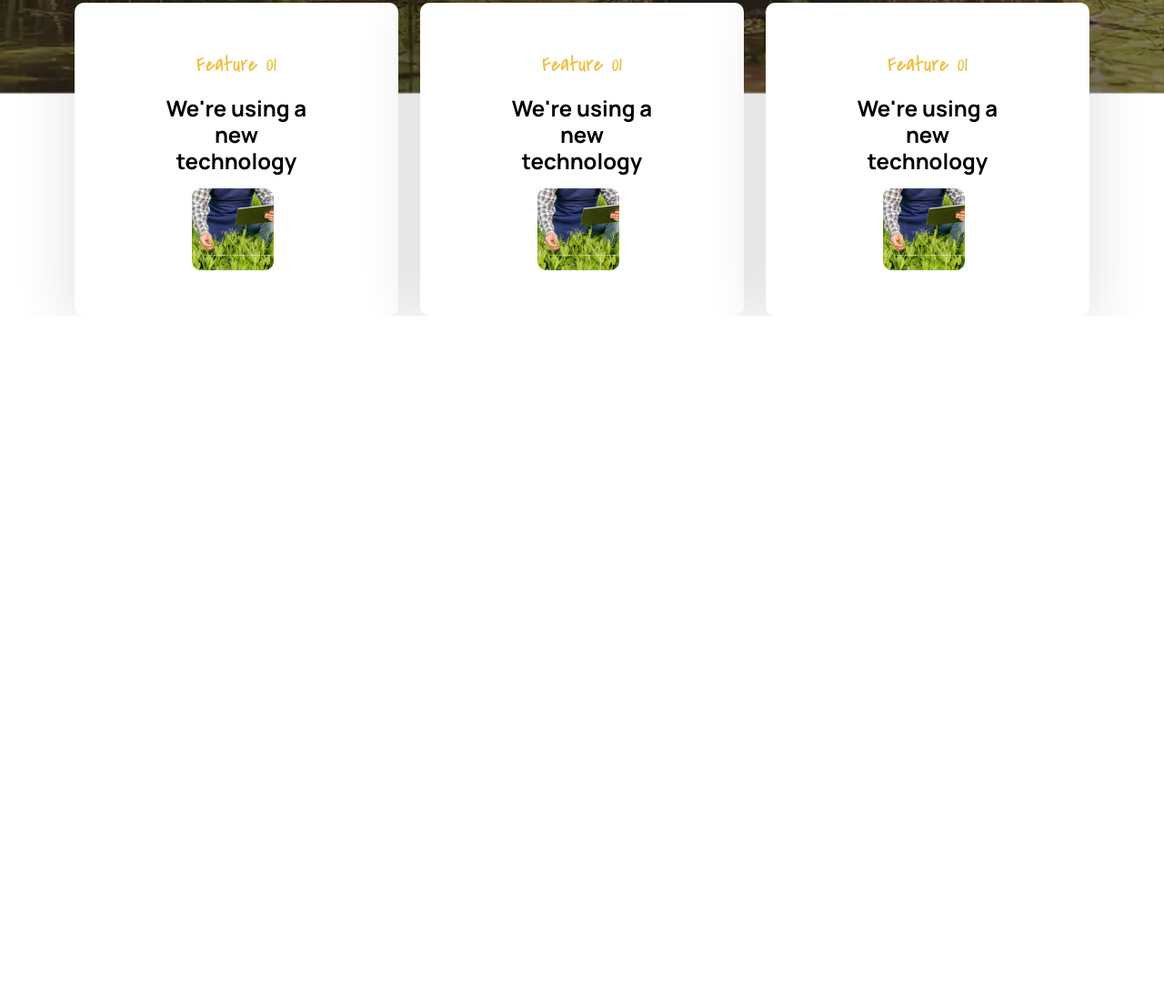
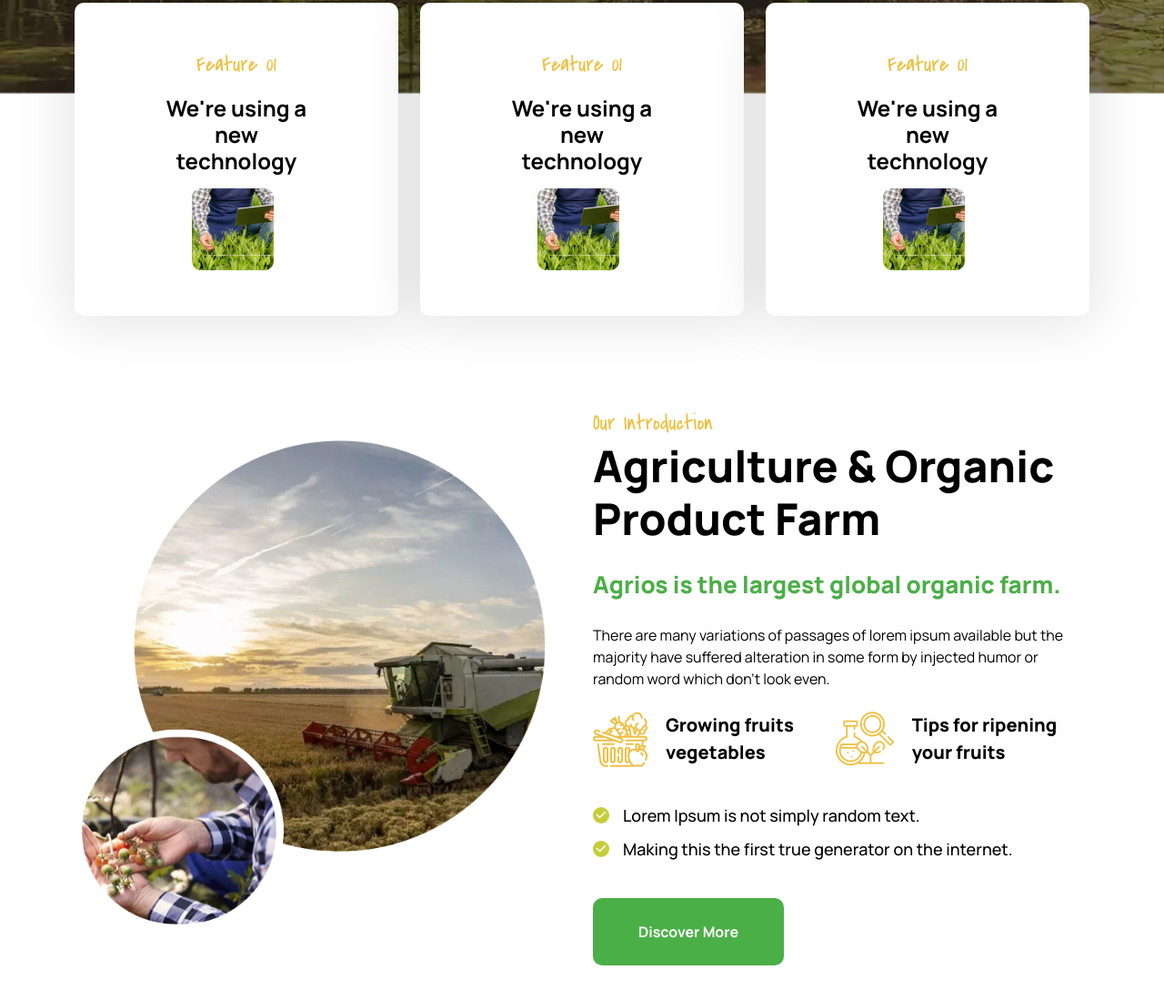
Before and after one commit to mr-sabya/agrios-farming-website, a plain HTML site: page index.html in a window 1280 px wide. Shown: the part 1157-2256 px from the top of the page at 91% size. Before the commit the page ends 1504 px from the top, so only its background shows below. Drawn offline with Linux system fonts and the light colour scheme.

Commit message:
intro section

```diff
--- a/assets/css/style.css
+++ b/assets/css/style.css
@@ -44,6 +44,11 @@ p{
     font-size: 24px;
 }
 
+.sub-title{
+    font-size: 48px;
+    font-weight: 800;
+}
+
 .primary-btn{
     background: #4BAF47;
     padding: 25px 50px;
@@ -52,6 +57,10 @@ p{
     border: none;
     outline: none;
     font-weight: bold;
+}
+
+section{
+    padding: 100px 0;
 }
 
 
@@ -163,14 +172,12 @@ p{
 .navbar .navbar-nav{
     display: flex;
     flex-direction: row;
-
+    gap: 30px;
 }
 
-.navbar .navbar-nav .nav-item{
-    padding-left: 30px;
-}
 .navbar .navbar-nav .dropdown{
-    padding: 0 30px;
+    /* padding: 0 30px; */
+    padding-right: 30px;
     cursor: pointer;
 }
 
@@ -306,3 +313,55 @@ margin-top: -100px;
     font-weight: bold;
 }
 /* feature section end */
+
+/* introduction section start */
+.intro .text-green{
+    color: #4BAF47;
+    font-size: 26px;
+    font-weight: 800;
+}
+
+.intro .work{
+    display: flex;
+    margin-bottom: 40px;
+}
+
+.intro .work .item{
+    display: flex;
+    align-items: center;
+    gap: 20px;
+}
+
+.intro .work .item .text{
+    font-size: 20px;
+    font-weight: 800;
+}
+
+.intro .check-item{
+    margin-bottom: 40px;
+}
+
+.intro .check-item .item{
+    display: flex;
+    align-items: center;
+    gap: 15px;
+    margin-bottom: 10px;
+}
+
+.intro .check-item .item .icon{
+    width: 18px;
+    height: 18px;
+    background: #C5CE38;
+    border-radius: 50%;
+    color: #fff;
+    display: flex;
+    align-items: center;
+    justify-content: center;
+    font-size: 12px;
+}
+
+.intro .check-item .item p{
+    font-size: 18px;
+    font-weight: 500;
+}
+/* introduction section end */
--- a/index.html
+++ b/index.html
@@ -239,6 +239,66 @@
     </div>
     <!-- feature section end -->
 
+    <!-- introduction section start -->
+    <section class="intro">
+        <div class="container">
+            <div class="row align-items-center">
+                <div class="col-lg-6">
+                    <img src="assets/images/about-img.png" alt="" class="w-100">
+                </div>
+
+                <div class="col-lg-6">
+                    <p class="title">Our Introduction</p>
+                    <h3 class="sub-title mb-4">Agriculture & Organic
+                        Product Farm</h3>
+                    <p class="text-green mb-4">Agrios is the largest global organic farm.</p>
+                    <p class="mb-4">There are many variations of passages of lorem ipsum available but the
+                        majority have suffered alteration in some form by injected humor or
+                        random word which don’t look even.</p>
+
+                    <div class="work">
+                        <div class="item">
+                            <div class="image">
+                                <img src="assets/images/fruits.png" alt="">
+                            </div>
+                            <div class="text">
+                                <p>Growing fruits
+                                    vegetables</p>
+                            </div>
+                        </div>
+                        <div class="item">
+                            <div class="image">
+                                <img src="assets/images/tips.png" alt="">
+                            </div>
+                            <div class="text">
+                                <p>Tips for ripening
+                                    your fruits</p>
+                            </div>
+                        </div>
+                    </div>
+
+                    <div class="check-item">
+                        <div class="item">
+                            <div class="icon">
+                                <i class="fa-solid fa-check"></i>
+                            </div>
+                            <p>Lorem Ipsum is not simply random text.</p>
+                        </div>
+                        <div class="item">
+                            <div class="icon">
+                                <i class="fa-solid fa-check"></i>
+                            </div>
+                            <p>Making this the first true generator on the internet.</p>
+                        </div>
+                    </div>
+
+                    <a href="#" class="primary-btn">Discover More</a>
+                </div>
+            </div>
+        </div>
+    </section>
+    <!-- introduction section end -->
+
 
 
 
```
Also changed, not shown: assets/images/fruits.png (added), assets/images/tips.png (added).
